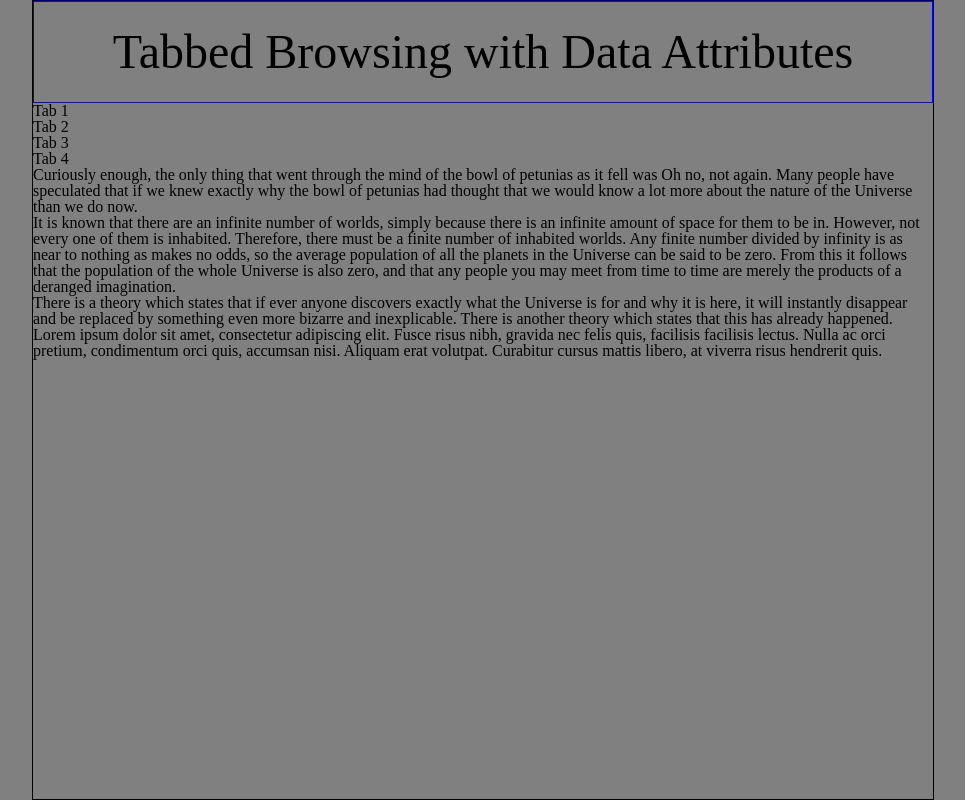
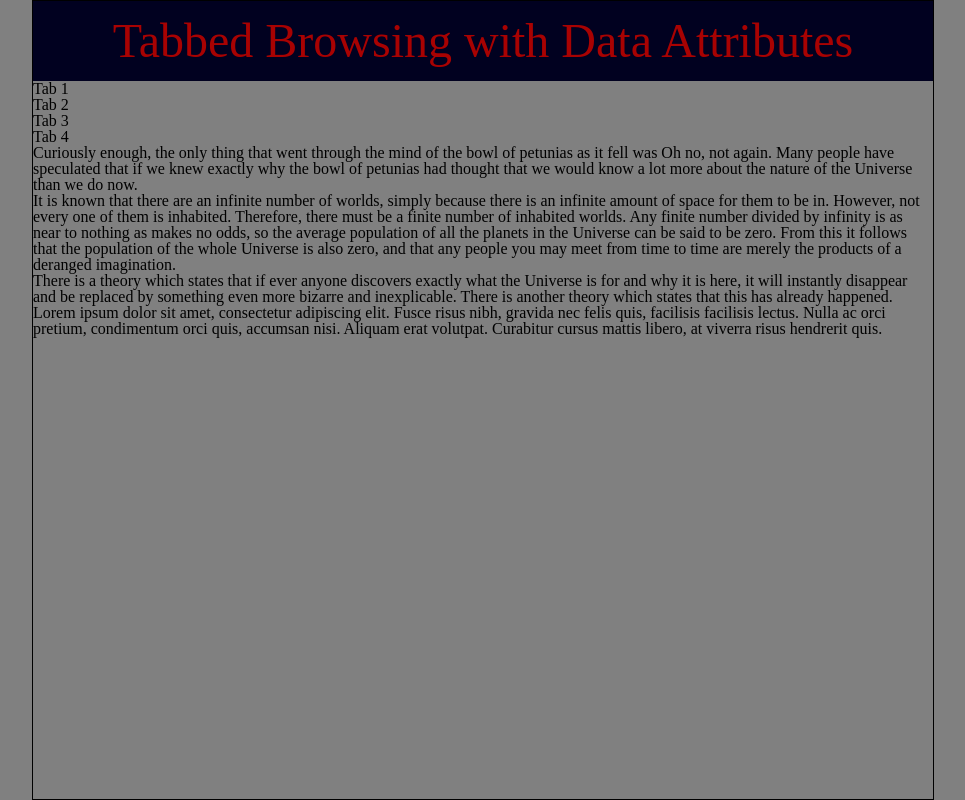
Before and after one commit to duckets615/MeCode, a plain HTML site: page Tab Browsing/tabs.html in a window 1280 px wide. Shown: the whole page, without its empty margins (157-1122 px from the left). Drawn offline with Linux system fonts and the light colour scheme.

Commit message:
header section styled

```diff
--- a/Tab Browsing/tabs.css
+++ b/Tab Browsing/tabs.css
@@ -55,8 +55,9 @@ body {
 	width: 900px;
 }
 .header {
-	border: 1pt solid blue;
-	height: 100px;
+	height: 80px;
+	background: rgb(1, 1, 32);
+	color: rgb(168, 2, 2);
 	display: flex;
 	justify-content: center;
 	align-items:center;
```
